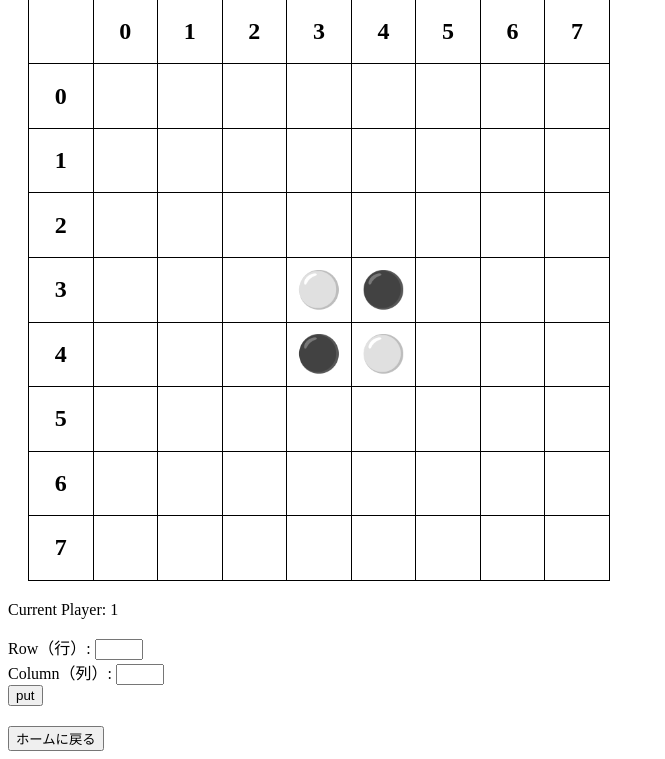
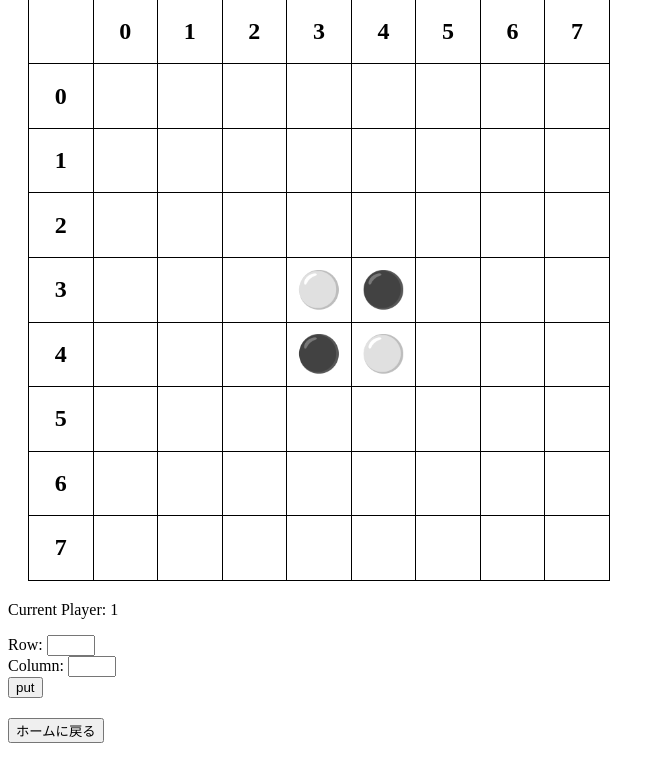
Before and after one commit to s55521st/othello_game, a Flask app: page /model1 in a window 1280 px wide. Shown: the part 125-884 px from the top of the page, without its empty margins (0-665 px from the left). Run offline with Flask 3, Linux system fonts and the light colour scheme.

Commit message:
Update othello.html

```diff
--- a/templates/othello.html
+++ b/templates/othello.html
@@ -71,9 +71,9 @@
     {% endif %}
 
     <form action="{{ move_action }}" method="post">
-        <label>Row（行）: </label>
+        <label>Row: </label>
         <input type="number" name="row" min="0" max="7"><br>
-        <label>Column（列）: </label>
+        <label>Column: </label>
         <input type="number" name="col" min="0" max="7"><br>
         <input type="submit" value="put">
     </form>
```
